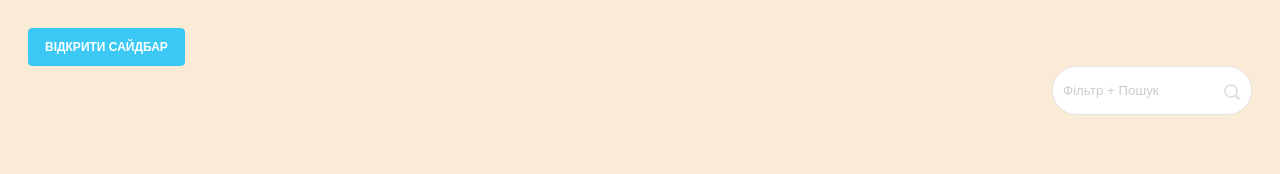
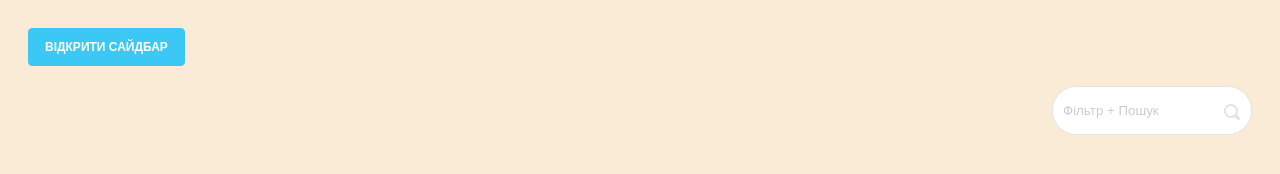
Before and after one commit to demchukv/dept-forms, a website built with Vite: page index.html in a window 1280 px wide. Built offline with nearby package versions, Linux system fonts and the light colour scheme.

Commit message:
filter form

```diff
--- a/index.html
+++ b/index.html
@@ -10,7 +10,7 @@
     <button class="check-find-button" id="open-sidebar-btn">
       <span class="check-button-sign">Відкрити сайдбар</span>
     </button>
-
+    <div style="height: 20px"></div>
     <!-- Filter and search block -->
     <div class="check-search-block">
       <form method="post" class="check-search-form" id="check-search-form">
```
